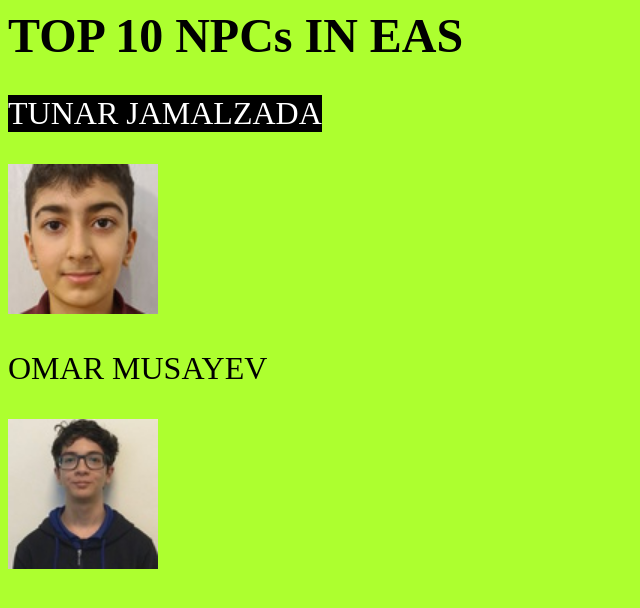
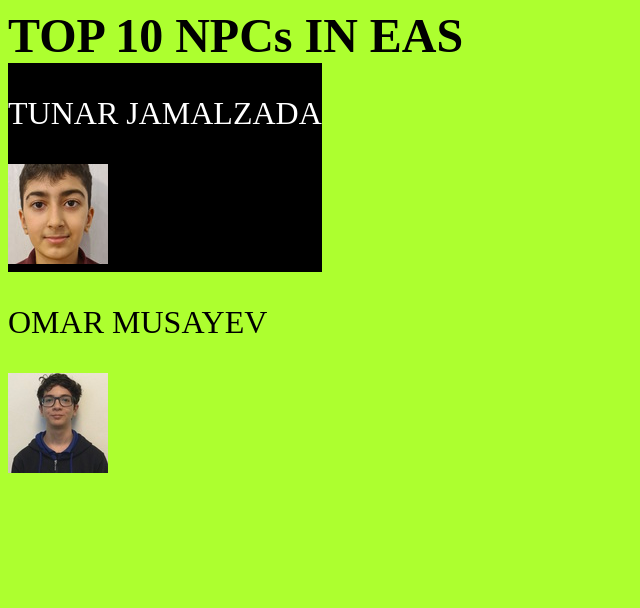
Before and after one commit to PGRASUL/pgrasul.github.io, a plain HTML site: page index.html in a window 1280 px wide. Shown: the whole page, without its empty margins (0-640 px from the left). Drawn offline with Linux system fonts and the light colour scheme.

Commit message:
Update index.html

```diff
--- a/index.html
+++ b/index.html
@@ -9,13 +9,15 @@
     <body>
         <h1><span>TOP 10 NPCs IN EAS</span></h1>
 
-        <p class = "neqr">TUNAR JAMALZADA</p>
+        <div class = "neqr">
+            <p>TUNAR JAMALZADA</p>
+            <img src="images/tunarjamalzada.jpg">
+        </div>
 
-        <img src="images/tunarjamalzada.jpg" class = "tunarjimage">
-
-        <p class = "omar">OMAR MUSAYEV</p>
-
-        <img src="images/omar.jpeg" class = "omarimage">
+        <div class = "omar">
+            <p>OMAR MUSAYEV</p>
+            <img src="images/omar.jpeg">
+        </div>
 
     </body>
 </html>
```
